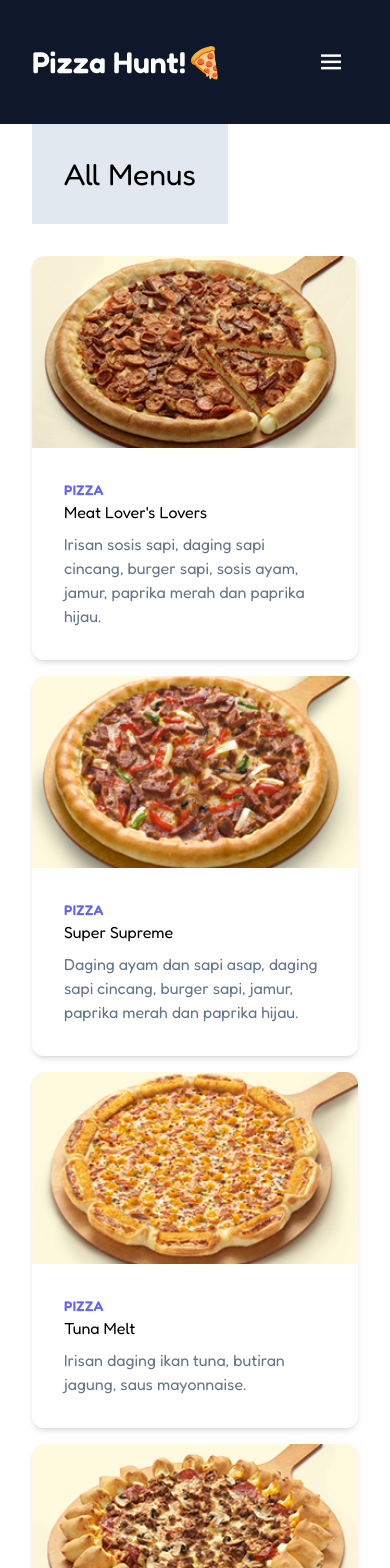
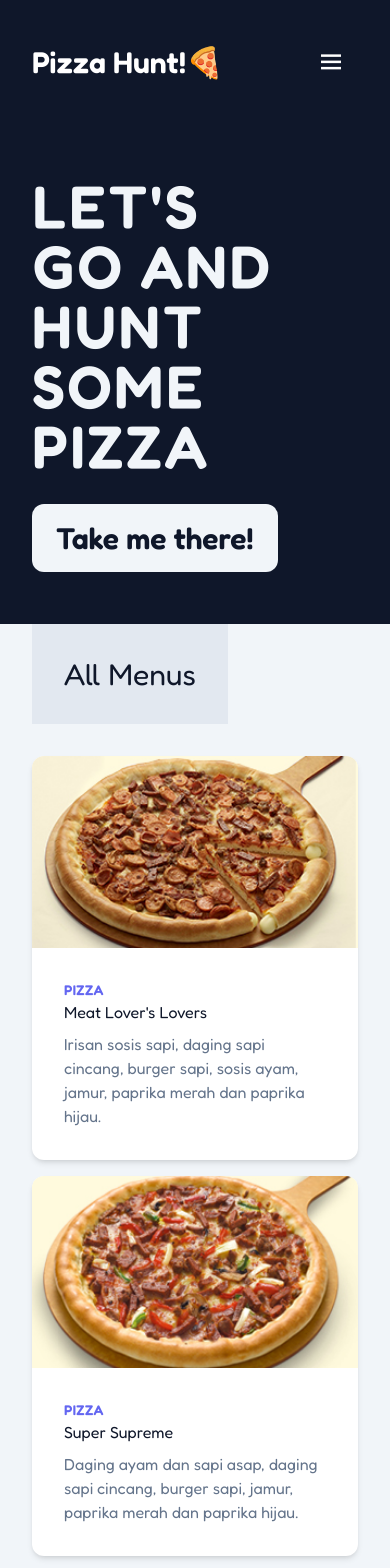
Before and after one commit to peperoxyz/pizza-hunt, an Angular app: page / in a window 390 px wide. Shown: the top 1568 px of the page. Built offline with nearby package versions, Linux system fonts and the light colour scheme.

Commit message:
All basic concept are applied

```diff
--- a/src/app/app.module.ts
+++ b/src/app/app.module.ts
@@ -11,6 +11,7 @@ import { RouterModule } from '@angular/router';
 import { MenuDetailsComponent } from './menu-details/menu-details.component';
 import { KategoriComponent } from './kategori/kategori.component';
 import { CartComponent } from './cart/cart.component';
+import { HomeComponent } from './home/home.component';
 
 @NgModule({
   declarations: [
@@ -21,13 +22,15 @@ import { CartComponent } from './cart/cart.component';
     MenuDetailsComponent,
     KategoriComponent,
     CartComponent,
+    HomeComponent,
   ],
   imports: [
     BrowserModule,
     AppRoutingModule,
     ReactiveFormsModule,
     RouterModule.forRoot([
-      { path: '', component: MenuListComponent },
+      { path: 'menus', component: MenuListComponent },
+      { path: '', component: HomeComponent },
       {
         path: 'menus/detail/:menuId',
         component: MenuDetailsComponent,
--- a/src/app/cart/cart.component.html
+++ b/src/app/cart/cart.component.html
@@ -1,17 +1,14 @@
+<section>
+  <div class="max-w-7xl mx-auto">
     <div>
-  <h2 class="text-3xl font-normal bg-slate-200 mx-8 inline-block">My Cart</h2>
+      <h2 class="text-3xl font-normal bg-slate-200 mx-8 inline-block">
+        My Cart
+      </h2>
     </div>
 
     <div class="m-8 text-2xl">
-  <div class="p-8 bg-slate-200 max-w-sm text-2xl">
-    <div class="flex gap-5 justify-between">
-      <h1>Pizza Bolognese</h1>
-      <h1>Rp. 12000</h1>
-    </div>
-  </div>
-
       <div
-    class="p-8 mt-5 bg-slate-200 max-w-sm text-2xl"
+        class="p-8 mt-5 bg-slate-200 max-w-md text-2xl"
         *ngFor="let item of items"
       >
         <div class="flex gap-5 justify-between">
@@ -51,3 +48,5 @@
         </button>
       </form>
     </div>
+  </div>
+</section>
--- a/src/app/cart/cart.component.ts
+++ b/src/app/cart/cart.component.ts
@@ -23,15 +23,9 @@ export class CartComponent {
   onSubmit(): void {
     // Process checkout data here
     this.items = this.cartService.clearCart();
-    if (this.checkoutForm.value === '') {
-      console.warn('Your order has been submitted', this.checkoutForm.value);
-      window.alert('Your order has been submitted');
-      this.checkoutForm.value == '';
-      this.checkoutForm.reset();
-    } else {
-      window.alert(
-        'Fill the name and the address input to checkout your order!'
-      );
-    }
+    console.warn('Your order has been submitted', this.checkoutForm.value);
+    window.alert('Your order has been submitted');
+    this.checkoutForm.value == '';
+    this.checkoutForm.reset();
   }
 }
--- /dev/null
+++ b/src/app/home/home.component.html
@@ -0,0 +1,34 @@
+<section class="bg-slate-900 py-5 text-slate-100">
+  <div class="max-w-7xl flex mx-auto justify-between">
+    <div>
+      <h1 class="text-6xl max-w-3xl p-8 md:text-7xl font-bold tracking-wider">
+        LET'S GO AND HUNT SOME PIZZA
+      </h1>
+      <button
+        (click)="onClick('menu-list')"
+        class="m-8 px-6 py-4 rounded-xl text-3xl font-semibold -mt-1 bg-slate-100 text-slate-900"
+      >
+        Take me there!
+      </button>
+    </div>
+
+    <div class="overflow-hidden ml-20 -mt-10 group">
+      <img
+        class="hidden md:block md:max-w-2xl max-w-5xl -mt-20 rotate-45"
+        [src]="'./assets/img/pizza-slice.png'"
+        alt=""
+      />
+      <img
+        class="absolute hidden md:block md:max-w-lg -mt-96 -ml-44 -rotate-45"
+        [src]="'./assets/img/pizza-slice.png'"
+        alt=""
+      />
+    </div>
+  </div>
+</section>
+
+<section class="bg-slate-100 text-slate-100">
+  <div class="max-w-7xl flex mx-auto justify-between">
+    <app-menu-list id="menu-list"></app-menu-list>
+  </div>
+</section>
--- /dev/null
+++ b/src/app/home/home.component.ts
@@ -0,0 +1,18 @@
+import { ViewportScroller } from '@angular/common';
+import { Component, OnInit } from '@angular/core';
+import { ActivatedRoute } from '@angular/router';
+import { Menu, menus } from '../menus';
+
+@Component({
+  selector: 'app-home',
+  templateUrl: './home.component.html',
+  styleUrls: ['./home.component.css'],
+})
+export class HomeComponent implements OnInit {
+  constructor(private viewportScroller: ViewportScroller) {}
+
+  public onClick(elementId: string): void {
+    this.viewportScroller.scrollToAnchor(elementId);
+  }
+  ngOnInit(): void {}
+}
--- a/src/app/kategori/kategori.component.html
+++ b/src/app/kategori/kategori.component.html
@@ -1,13 +1,17 @@
+<section class="bg-slate-100">
+  <div class="max-w-7xl mx-auto">
     <div *ngIf="category">
-  <h2 class="text-3xl font-normal bg-slate-200 mx-8 inline-block">
+      <h2
+        class="text-3xl font-normal bg-slate-200 text-slate-900 mx-8 inline-block"
+      >
         {{ category }}
       </h2>
     </div>
 
     <div
       *ngFor="let menu of menus"
-  [routerLink]="['menus/detail', menu.id]"
-  class="grid grid-cols-1 gap-4 p-8"
+      [routerLink]="['/menus/detail', menu.id]"
+      class="grid grid-cols-1 gap-2 p-8"
     >
       <div>
         <div
@@ -39,3 +43,5 @@
         </div>
       </div>
     </div>
+  </div>
+</section>
--- a/src/app/menu-details/menu-details.component.html
+++ b/src/app/menu-details/menu-details.component.html
@@ -1,12 +1,12 @@
+<section class="bg-slate-100">
+  <div class="max-w-7xl mx-auto">
     <div>
       <h2 class="text-3xl font-normal bg-slate-200 mx-8 inline-block">
         Menu Details
       </h2>
     </div>
 
-<div
-  class="grid grid-cols-1 md:grid-cols-2 xl:grid-cols-3 3xl:grid-cols-4 4xl:grid-cols-5 gap-4 p-8"
->
+    <div class="grid grid-cols-1 gap-4 p-8">
       <div
         *ngIf="menu && menu.kategori"
         class="100 max-w-md bg-white rounded-xl shadow-md overflow-hidden md:max-w-2xl"
@@ -42,3 +42,5 @@
         </div>
       </div>
     </div>
+  </div>
+</section>
--- a/src/app/menu-list/menu-list.component.html
+++ b/src/app/menu-list/menu-list.component.html
@@ -1,14 +1,18 @@
+<section class="bg-slate-100">
+  <div class="max-w-7xl mx-auto">
     <div>
-  <h2 class="text-3xl font-normal bg-slate-200 mx-8 inline-block">All Menus</h2>
+      <h2
+        class="text-3xl font-normal bg-slate-200 mx-8 inline-block text-slate-900 cursor-pointer"
+      >
+        All Menus
+      </h2>
     </div>
 
-<div
-  class="grid grid-cols-1 md:grid-cols-2 xl:grid-cols-3 3xl:grid-cols-4 4xl:grid-cols-5 gap-4 p-8"
->
+    <div class="grid grid-cols-1 md:grid-cols-2 gap-4 p-8">
       <div
         *ngFor="let menu of menus"
         [routerLink]="['menus/detail', menu.id]"
-    class="100 max-w-md bg-white rounded-xl shadow-md overflow-hidden md:max-w-2xl"
+        class="100 max-w-md bg-white rounded-xl shadow-md overflow-hidden md:max-w-2xl cursor-pointer"
       >
         <div class="md:flex">
           <div class="md:shrink-0">
@@ -26,7 +30,7 @@
                 {{ menu.kategori }}
               </div>
             </a>
-        <a>{{ menu.nama }}</a>
+            <a class="text-slate-900">{{ menu.nama }}</a>
 
             <p class="mt-2 text-slate-500">
               {{ menu.deskripsi }}
@@ -35,3 +39,5 @@
         </div>
       </div>
     </div>
+  </div>
+</section>
--- a/src/app/menus.ts
+++ b/src/app/menus.ts
@@ -42,14 +42,7 @@ export const menus: Menu[] = [
     harga: 49500,
     gambar: 'american-favourite.jpg',
   },
-  {
-    id: 5,
-    kategori: 'Pasta',
-    nama: 'Beef Spaghetti',
-    deskripsi: 'Pepperoni sapi, daging sapi cincang, jamur.',
-    harga: 43000,
-    gambar: 'beef-spaghetti.jpg',
-  },
+
   {
     id: 6,
     kategori: 'Pasta',
--- a/src/app/top-bar/top-bar.component.html
+++ b/src/app/top-bar/top-bar.component.html
@@ -1,5 +1,6 @@
+<div class="bg-slate-900">
   <div
-  class="bg-slate-900 py-1 flex flex-nowrap justify-between items-center sticky top-0"
+    class="bg-slate-900 py-1 flex flex-nowrap justify-between items-center sticky top-0 max-w-7xl mx-auto"
   >
     <div>
       <a
@@ -29,33 +30,7 @@
           </h1>
         </div>
       </a>
-    <!--
-    <a
-      [routerLink]=""
-      class="inline-block p-8 font-semibold text-2xl text-white px-3 py-2 rounded-lg hover:bg-slate-100 hover:text-slate-900 group"
-    >
-      <div>
-        <h1>Pasta <span class="group-hover:inline-block hidden">🍝</span></h1>
-      </div>
-    </a>
-    <a
-      [routerLink]=""
-      class="inline-block p-8 font-semibold text-2xl text-white px-3 py-2 rounded-lg hover:bg-slate-100 hover:text-slate-900 group"
-    >
-      <div>
-        <h1>
-          Rice Bowl <span class="group-hover:inline-block hidden">🍛</span>
-        </h1>
-      </div>
-    </a>
-    <a
-      [routerLink]=""
-      class="inline-block p-8 font-semibold text-2xl text-white px-3 py-2 rounded-lg hover:bg-slate-100 hover:text-slate-900 group"
-    >
-      <div>
-        <h1>Drinks <span class="group-hover:inline-block hidden">🍹</span></h1>
-      </div>
-    </a> -->
+
       <a
         [routerLink]="'/cart'"
         class="inline-block p-8 font-semibold text-2xl px-3 py-2 rounded-lg text-white bg-indigo-400 group ml-4"
@@ -66,3 +41,4 @@
       </a>
     </div>
   </div>
+</div>
```
Also changed, not shown: src/app/home/home.component.css (added), 2 other files (tests, documents, lock files or other folders). Lines whose indentation alone changed are shown as unchanged.
